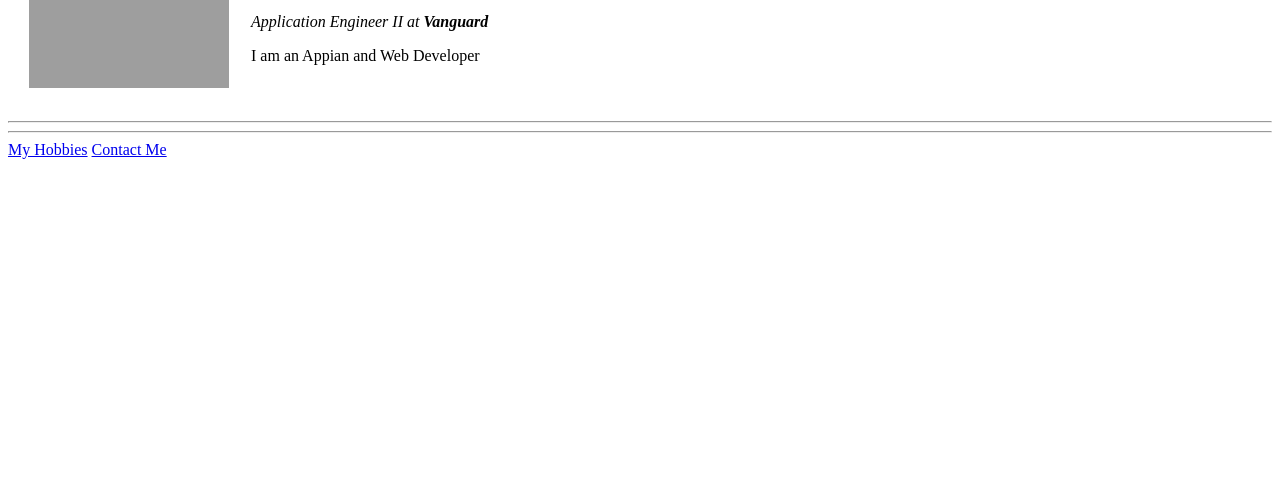
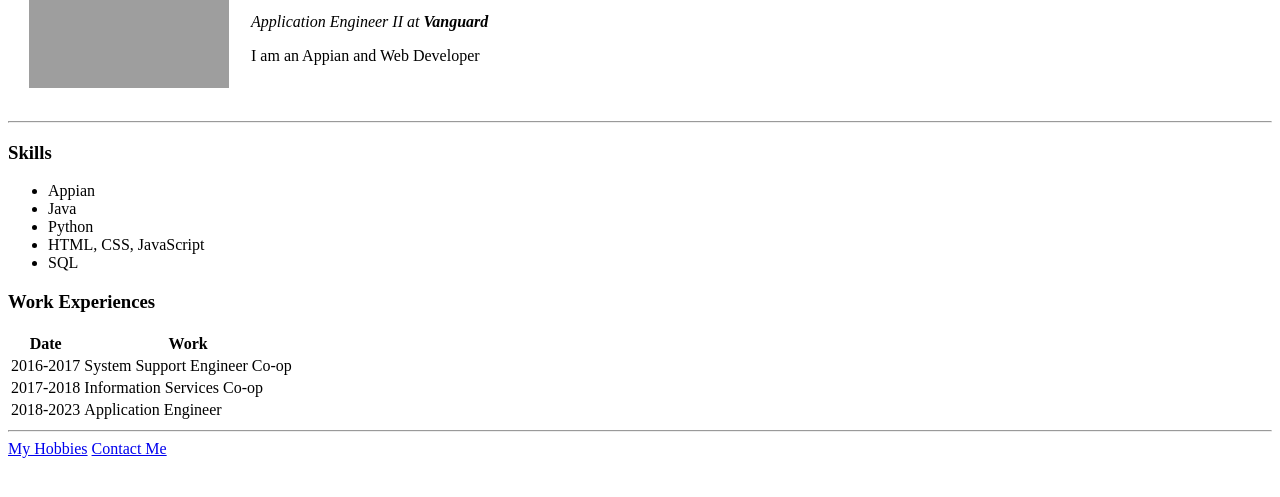
Before and after one commit to nguyenhoa52/cv, a plain HTML site: page index.html in a window 1280 px wide. Shown: the part 141-638 px from the top of the page. Drawn offline with Linux system fonts and the light colour scheme; grey boxes are pictures that could not be loaded.

Commit message:
change index.html     add Skills     add Work Experiences

```diff
--- a/index.html
+++ b/index.html
@@ -22,7 +22,37 @@
         </tr>
     </table>
     <hr>
-
+        <h3>Skills</h3>
+        <ul>
+            <li>Appian</li>
+            <li>Java</li>
+            <li>Python</li>
+            <li>HTML, CSS, JavaScript</li>
+            <li>SQL</li>
+        </ul>
+        <h3>Work Experiences</h3>
+        <table>
+            <thead>
+                <tr>
+                    <th>Date</th>
+                    <th>Work</th>
+                </tr>
+            </thead>
+            <tbody>
+                <tr>
+                    <td>2016-2017</td>
+                    <td>System Support Engineer Co-op</td>
+                </tr>
+                <tr>
+                    <td>2017-2018</td>
+                    <td>Information Services Co-op</td>
+                </tr>
+                <tr>
+                    <td>2018-2023</td>
+                    <td>Application Engineer</td>
+                </tr>
+            </tbody>
+        </table>
     <hr>
     <a href="https://www.youtube.com/watch?v=q-Y0bnx6Ndw">My Hobbies</a>
     <a href="contact-me.html">Contact Me</a>
```
Also changed, not shown: hobbies.html (+6 -1 lines).
